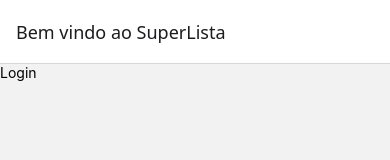
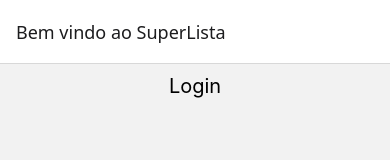
Before and after one commit to AndreSouzanl/SuperLista, a React Native app: screen / in a window 390 px wide. Shown: the top 160 px of the page. Built offline with nearby package versions, Linux system fonts and the light colour scheme.

Commit message:
atualizandoProjeto3004

```diff
--- a/src/router/routes.jsx
+++ b/src/router/routes.jsx
@@ -9,7 +9,7 @@
   return (
     <NavigationContainer>
       <Tab.Navigator>
-        <Tab.Screen name="Bem vindo ao SuperLista" component={Login} />
+        <Tab.Screen  name="Bem vindo ao SuperLista" component={Login} />
         <Tab.Screen name="Cadastre seus Produtos" component={Cadastro} />
         <Tab.Screen name="Lista de Compras do Mês" component={Lista} />
       </Tab.Navigator>
--- a/src/screens/Cadastro/Cadastro.jsx
+++ b/src/screens/Cadastro/Cadastro.jsx
@@ -1,9 +1,10 @@
 import { View, Text } from "react-native";
+import { styles } from "../../styles/styles";
 
 export default function Cadastro() {
   return (
-    <View>
-      <Text>Cadastro</Text>
+    <View style={styles.container}>
+      <Text style={styles.texto}>Cadastro</Text>
     </View>
   );
 }
--- a/src/screens/Lista/Lista.jsx
+++ b/src/screens/Lista/Lista.jsx
@@ -1,9 +1,10 @@
 import { View, Text } from "react-native";
+import { styles } from "../../styles/styles";
 
 export default function Lista() {
   return (
-    <View>
-      <Text>Lista</Text>
+    <View style={styles.container}>
+      <Text style={styles.texto}>Lista</Text>
     </View>
   );
 }
--- a/src/screens/Login/Login.jsx
+++ b/src/screens/Login/Login.jsx
@@ -1,10 +1,11 @@
 import { View, Text } from 'react-native'
+import { styles } from '../../styles/styles'
 
 
 export default function Login() {
   return (
-    <View>
-      <Text>Login</Text>
+    <View style={styles.container}>
+      <Text style={styles.texto}>Login</Text>
     </View>
   )
 }
--- /dev/null
+++ b/src/styles/styles.js
@@ -0,0 +1,24 @@
+export const styles = {
+  container: {
+    padding: "20",
+    alignItems: "center",
+  },
+  texto: {
+    color: "black",
+    fontSize: 20,
+    padding: 10,
+  },
+  img: {
+    width: 120,
+    height: 40,
+  },
+  input: {
+    marginBottom: 10,
+    backgroundColor: "#cccccc",
+    color: "#000",
+  },
+
+  lista: {
+    marginTop: 20,
+  },
+};
```
